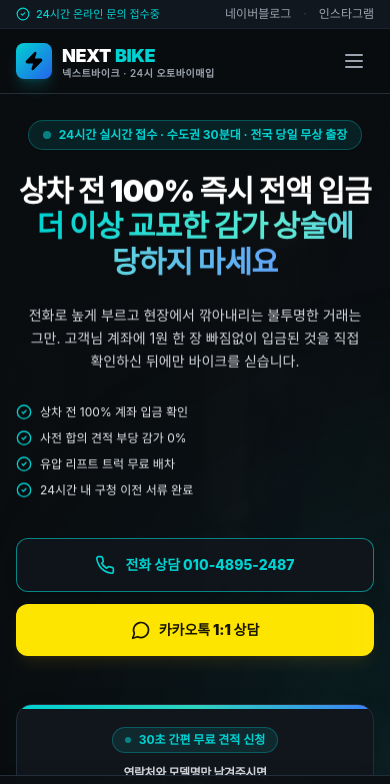
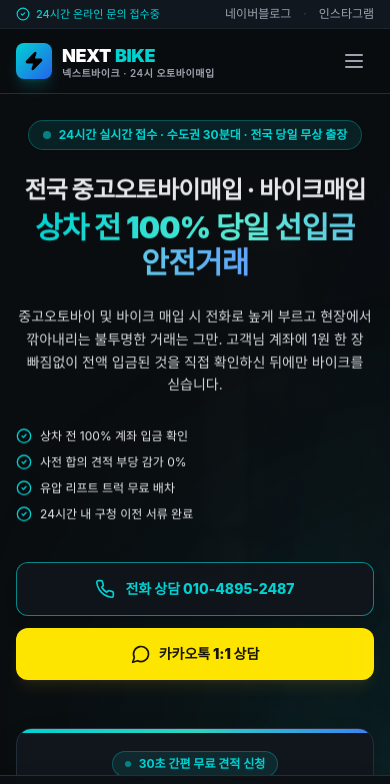
Before and after one commit to hyunhoss1-rgb/nextbike-web, a Next.js app: page / in a window 390 px wide. Shown: the top 784 px of the page. Built offline with nearby package versions, Linux system fonts and the light colour scheme; a web font is replaced by a local one.

Commit message:
feat(seo): 메인 홈 H1 및 메타데이터에 중고오토바이매입·바이크매입 메가 키워드 전면 배치

```diff
--- a/src/app/layout.tsx
+++ b/src/app/layout.tsx
@@ -10,11 +10,11 @@ export const metadata: Metadata = {
     canonical: "https://www.xn--299alk823a88b8ztw1bpdu7bh3ec67a.kr",
   },
   title: {
-    default: "중고오토바이매입 | 전국 출장 최고가 당일 현금 매입",
+    default: "중고오토바이매입·바이크매입 | 전국 당일 100% 선입금 안전거래",
     template: "%s",
   },
   description:
-    "전국 중고 오토바이 당일 출장 매입 전문! 상차 전 당일 100% 선입금 안전거래, 현장 부당 감가 없이 약속된 금액 즉시 전액 입금. 방치차·사고차 전 차종 최고가 시세 30초 간편 견적.",
+    "전국 중고 오토바이 및 바이크 출장 매입 전문! 상차 전 당일 100% 선입금 안전거래, 현장 부당 감가 없이 약속된 금액 즉시 전액 입금. 중고오토바이·스쿠터 전 차종 최고가 시세 30초 간편 견적.",
   keywords: [
     "오토바이매입",
     "중고오토바이",
--- a/src/app/page.tsx
+++ b/src/app/page.tsx
@@ -79,16 +79,18 @@ export default function HomePage() {
 
               <ScrollReveal animation="fade-up" delay={200}>
                 <h1 className="text-3xl sm:text-5xl lg:text-6xl font-black text-white tracking-tight leading-[1.18] break-keep">
-                  <span className="block">상차 전 100% 즉시 전액 입금</span>
+                  <span className="block text-2xl sm:text-4xl lg:text-5xl text-gray-200 font-extrabold mb-1">
+                    전국 중고오토바이매입 · 바이크매입
+                  </span>
                   <span className="text-transparent bg-clip-text bg-gradient-to-r from-brand-cyan via-teal-300 to-blue-400">
-                    더 이상 교묘한 감가 상술에 당하지 마세요
+                    상차 전 100% 당일 선입금 안전거래
                   </span>
                 </h1>
               </ScrollReveal>
 
               <ScrollReveal animation="fade-up" delay={300}>
                 <p className="text-sm sm:text-lg text-gray-300 max-w-xl mx-auto lg:mx-0 leading-relaxed">
-                  전화로 높게 부르고 현장에서 깎아내리는 불투명한 거래는 그만. 고객님 계좌에 1원 한 장 빠짐없이 입금된 것을 직접 확인하신 뒤에만 바이크를 싣습니다.
+                  중고오토바이 및 바이크 매입 시 전화로 높게 부르고 현장에서 깎아내리는 불투명한 거래는 그만. 고객님 계좌에 1원 한 장 빠짐없이 전액 입금된 것을 직접 확인하신 뒤에만 바이크를 싣습니다.
                 </p>
               </ScrollReveal>
 
```
